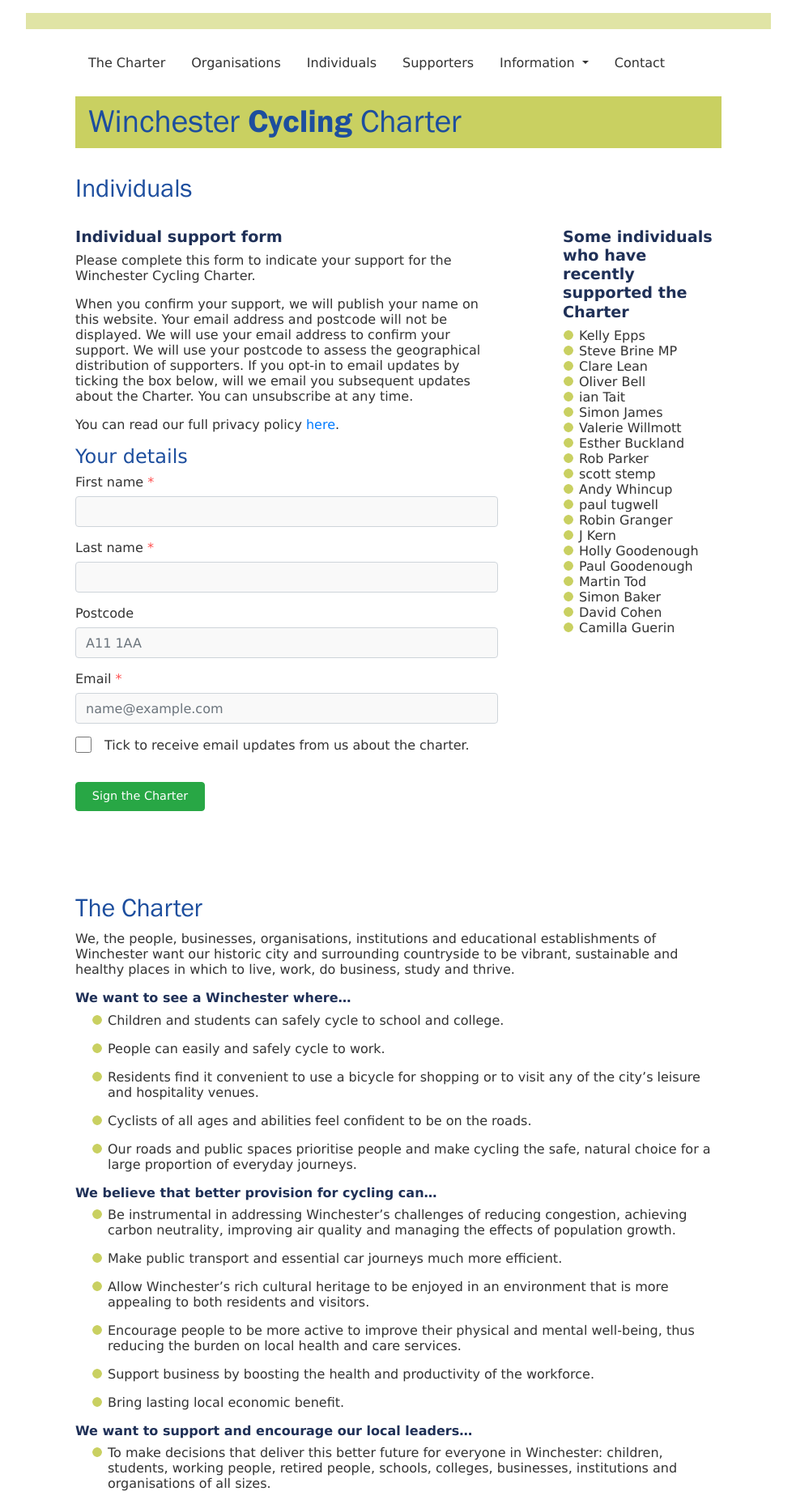
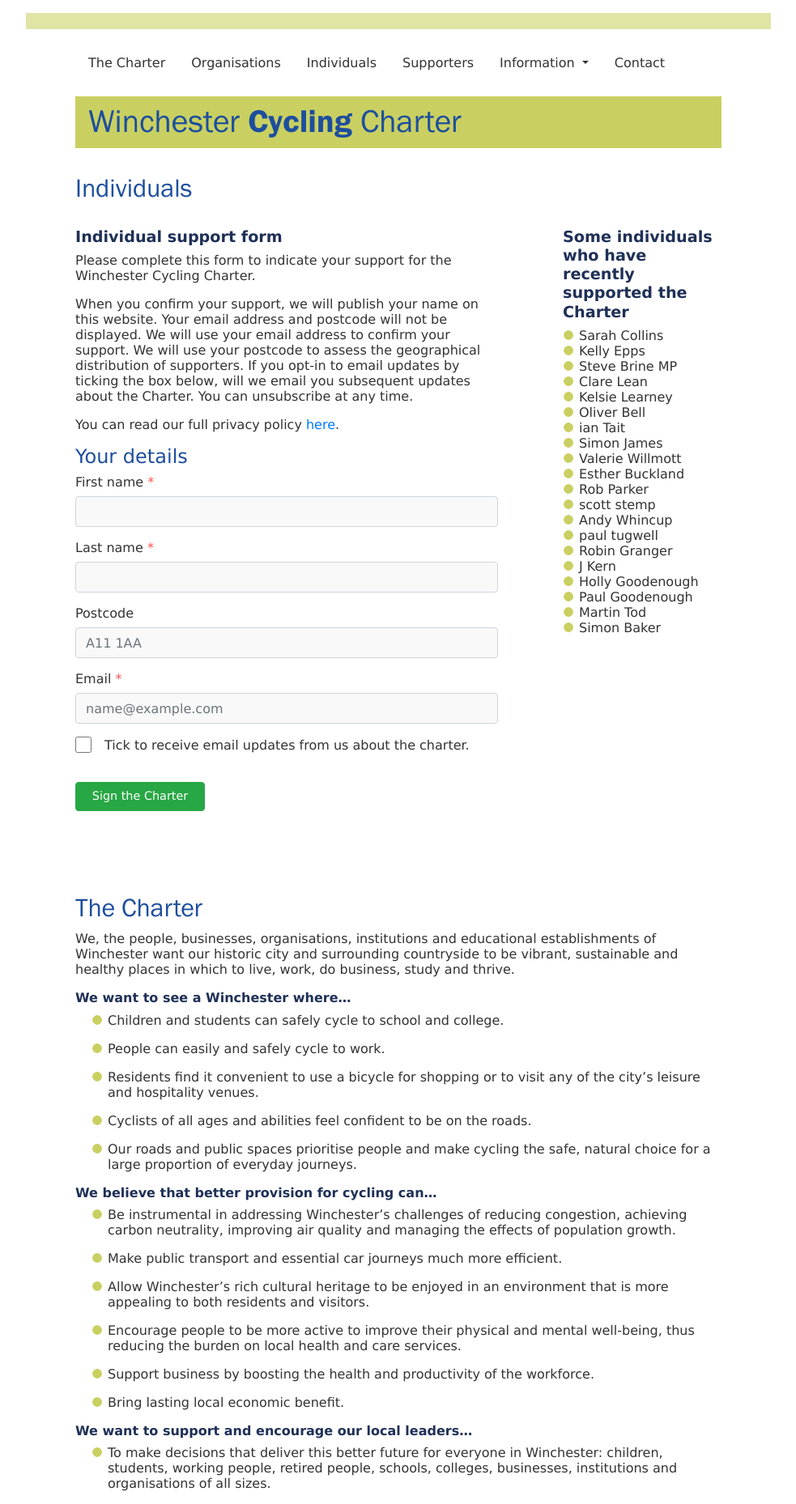
Before and after one commit to winchestercyclingcharter/winchestercyclingcharter.github.io, a Jekyll site: the page built from ind-page.md, in a window 1280 px wide. Shown: the whole page at 81% size, without its empty margins (148-1131 px from the left). Built offline with Jekyll 4.4.1, drawn with Linux system fonts in a browser that asks for light colours; nearby versions of some CDN libraries.

Commit message:
Update people.yml

```diff
--- a/_data/people.yml
+++ b/_data/people.yml
@@ -452,3 +452,5 @@ people:
 - { lastname: Epps, firstname: Kelly, dt: 20210428-145656-828636 }
 - { lastname: Bell, firstname: Oliver, dt: 20210426-160921-040368 }
 - { lastname: Lean, firstname: Clare, dt: 20210427-104110-047028 }
+- { lastname: Learney, firstname: Kelsie, dt: 20210427-103324-906691 }
+- { lastname: Collins, firstname: Sarah, dt: 20210430-085224-450720 }
```
